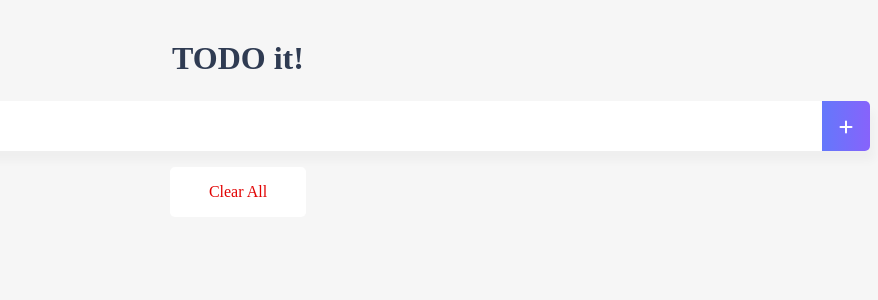
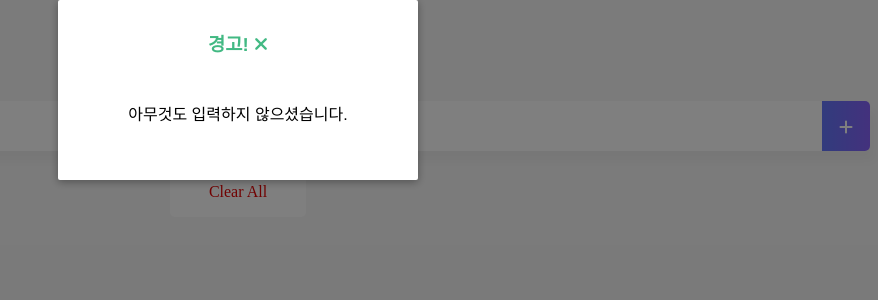
Before and after one commit to pijoh3/Todo, a Vue app: page / in a window 1280 px wide. Both pictures are taken after a click on the icon 1248 px from the left and 127 px from the top of the page. Shown: the top 300 px of the page, without its empty margins (402-1280 px from the left). Built offline with nearby package versions, Linux system fonts and the light colour scheme.

Commit message:
Modal 기능 구현

```diff
--- a/src/components/TodoInput.vue
+++ b/src/components/TodoInput.vue
@@ -4,14 +4,27 @@
         <span class="addContainer">
             <i class="fa-solid fa-plus addBtn" @click="addTodo"></i>
         </span>
+        <Modal v-if="showModal" @close="showModal = false">
+            <template #header>
+                <h3>
+                    경고!
+                    <i class="closeModalBtn fa-solid fa-xmark" @click="showModal = false"></i>
+                </h3>
+            </template>
+            <template #body>
+                아무것도 입력하지 않으셨습니다.
+            </template>
+        </Modal>
     </div>
 </template>
 
 <script>
+import Modal from "./common/Modal.vue"
 export default {
     data() {
         return {
-            newTodoItem: ""
+            newTodoItem: "",
+            showModal: false
         }
     },
     methods: {
@@ -19,12 +32,15 @@ export default {
             if(this.newTodoItem !== '') {
                 this.$emit('addTodoITem',this.newTodoItem)
                 this.clearInput()
+            } else {
+                this.showModal = !this.showModal
             }
         },
         clearInput() {
             this.newTodoItem = ''
         }
-    }
+    },
+    components: { Modal }
 }
 </script>
 
@@ -53,4 +69,7 @@ input:focus {
     color: white;
     vertical-align: middle;
 }
+.closeModalBtn {
+    color: #42b983;
+}
 </style>
--- /dev/null
+++ b/src/components/common/Modal.vue
@@ -0,0 +1,86 @@
+<!-- eslint-disable vue/multi-word-component-names -->
+<template>
+    <transition name="modal">
+        <div class="modal-mask">
+            <div calss="modal-wrapper">
+                <div class="modal-container">
+                    <!-- Modal Header -->
+                    <div class="modal-header">
+                        <slot name="header">
+                            default header
+                        </slot>
+                    </div>
+                    <!-- Modal Body -->
+                     <div class="modal-body">
+                        <slot name="body">
+                            default body
+                        </slot>
+                    </div>
+                </div>
+            </div>
+        </div>
+    </transition>
+</template>
+
+<script>
+export default {
+
+}
+</script>
+
+<style>
+.modal-mask {
+  position: fixed;
+  z-index: 9998;
+  top: 0;
+  left: 0;
+  width: 100%;
+  height: 100%;
+  background-color: rgba(0, 0, 0, 0.5);
+  display: table;
+  transition: opacity 0.3s ease;
+}
+.modal-wrapper {
+  display: table-cell;
+  vertical-align: middle;
+}
+.modal-container {
+  width: 300px;
+  margin: 0px auto;
+  padding: 20px 30px;
+  background-color: #fff;
+  border-radius: 2px;
+  box-shadow: 0 2px 8px rgba(0, 0, 0, 0.33);
+  transition: all 0.3s ease;
+  font-family: Helvetica, Arial, sans-serif;
+}
+.modal-header h3 {
+  margin-top: 0;
+  color: #42b983;
+}
+.modal-body {
+  margin: 20px 0;
+}
+.modal-default-button {
+  float: right;
+}
+/*
+ * The following styles are auto-applied to elements with
+ * transition="modal" when their visibility is toggled
+ * by Vue.js.
+ *
+ * You can easily play with the modal transition by editing
+ * these styles.
+ */
+.modal-enter {
+  opacity: 0;
+}
+.modal-leave-active {
+  opacity: 0;
+}
+.modal-enter .modal-container,
+.modal-leave-active .modal-container {
+  -webkit-transform: scale(1.1);
+  transform: scale(1.1);
+}
+</style>
```
